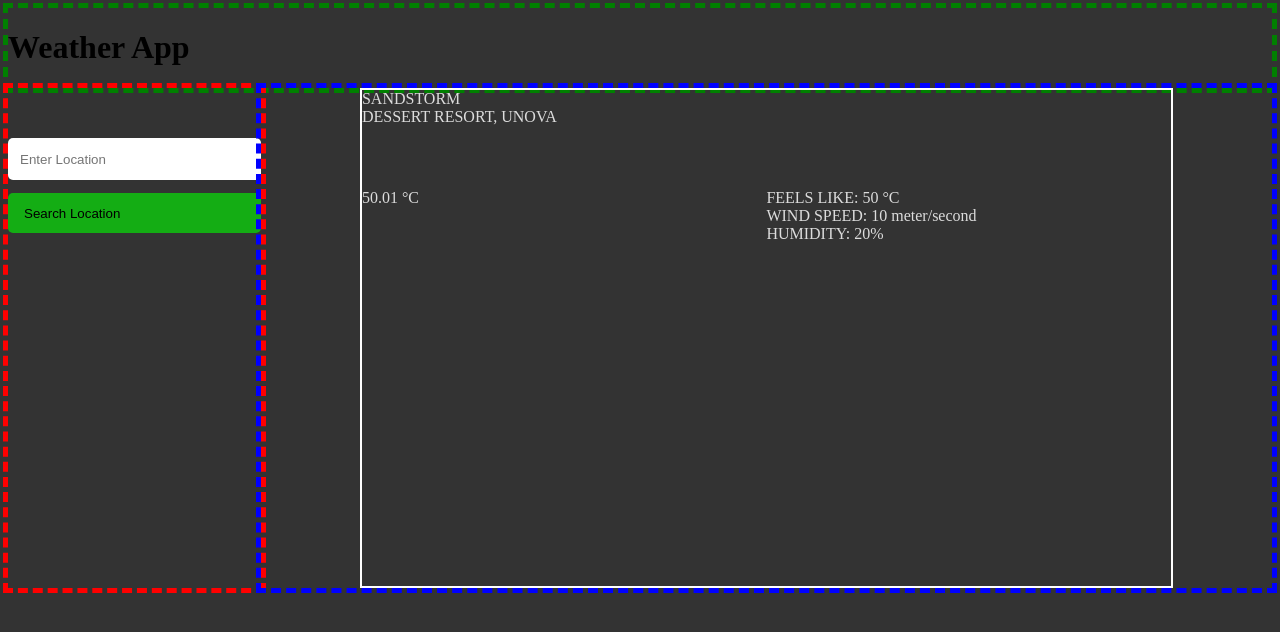
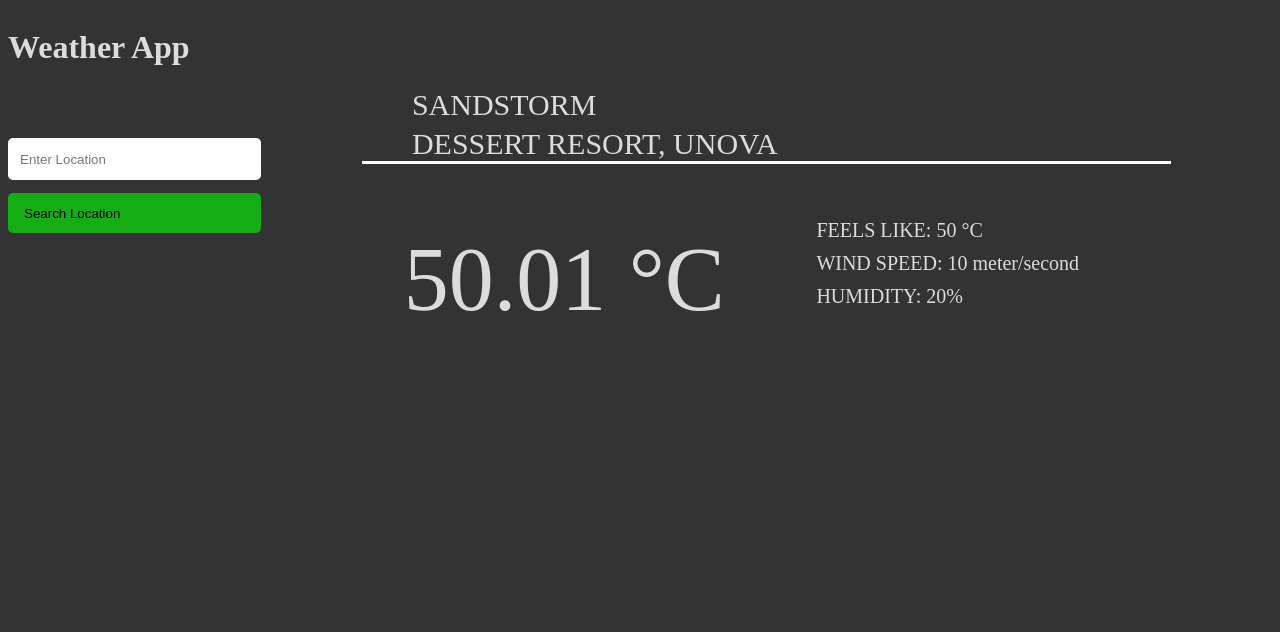
Before and after one commit to Maii0407/weather-app, a website built with webpack: page dist/index.html in a window 1280 px wide. Built offline with Linux system fonts and the light colour scheme.

Commit message:
completed the weather app 100%

```diff
--- a/src/logic.js
+++ b/src/logic.js
@@ -7,7 +7,7 @@ const logic = (function() {
         try {
             const response = await fetch( link, {mode: 'cors'} );
             const weatherData = await response.json();
-            document.querySelector('.weather-section').innerText = weatherData.weather[0].description;
+            document.querySelector('.weather-section').innerText = weatherData.weather[0].description.toUpperCase();
             document.querySelector('.location-section').innerText = `${weatherData.name}, ${weatherData.sys.country}`;
             document.querySelector('.temp-section').innerText = `${weatherData.main.temp} °C`;
             document.querySelector('.feels-section').innerText = `FEELS LIKE: ${weatherData.main.feels_like} °C`;
@@ -15,7 +15,7 @@ const logic = (function() {
             document.querySelector('.humid-section').innerText = `HUMIDITY: ${weatherData.main.humidity}%`;
             console.log(weatherData);
         } catch(error) {
-            console.log('oops');
+            alert('Something went wrong maybe enter a real place next time.');
         }
     };
 
--- a/src/style.css
+++ b/src/style.css
@@ -6,7 +6,7 @@ body {
 /*below is styling for the main containers*/
 .header-container {
     width: 100%;
-    outline: 5px dashed green;
+    color: gainsboro;
 }
 
 .content-container {
@@ -15,13 +15,11 @@ body {
 }
 
 .form-container {
-    outline: 5px dashed red;
     width: 20%;
     height: 500px;
 }
 
 .card-container {
-    outline: 5px dashed blue;
     width: 80%;
     height: 500px;
     display: flex;
@@ -59,7 +57,6 @@ form button:hover {
 .data-card {
     display: flex;
     flex-direction: column;
-    border: 2px solid white;
     width: 80%;
 }
 
@@ -72,10 +69,16 @@ form button:hover {
 
 .weather-section {
     color: gainsboro;
+    text-indent: 50px;
+    font-size: 30px;
 }
 
 .location-section {
-    color: gainsboro
+    color: gainsboro;
+    text-indent: 50px;
+    font-size: 30px;
+    margin-top: 5px;
+    border-bottom: 3px solid white;
 }
 
 .lower-card {
@@ -87,18 +90,29 @@ form button:hover {
 
 .temp-section {
     width: 50%;
-    height: 100%;
     color: gainsboro;
+    text-align: center;
+    font-size: 90px;
+    padding-top: 5%;
 }
 
 .feels-section {
-    color: gainsboro
+    color: gainsboro;
+    text-indent: 50px;
+    font-size: 20px;
+    margin-top: 10%;
 }
 
 .wind-section {
     color: gainsboro;
+    text-indent: 50px;
+    font-size: 20px;
+    margin-top: 10px;
 }
 
 .humid-section {
     color: gainsboro;
+    text-indent: 50px;
+    font-size: 20px;
+    margin-top: 10px;
 }
```
Also changed, not shown: dist/index.bundle.js, dist/logic.bundle.js, dist/style.bundle.js.
